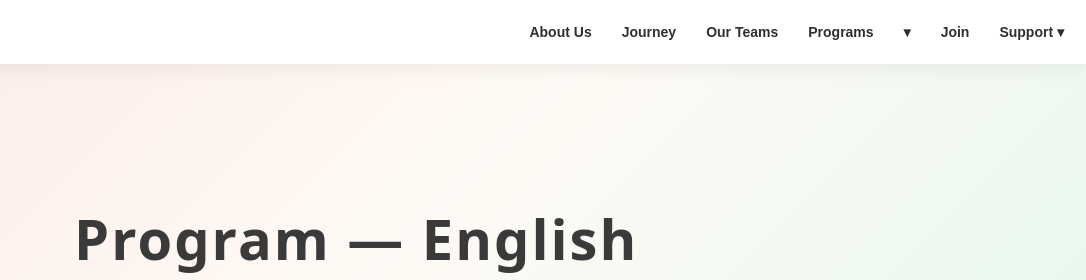
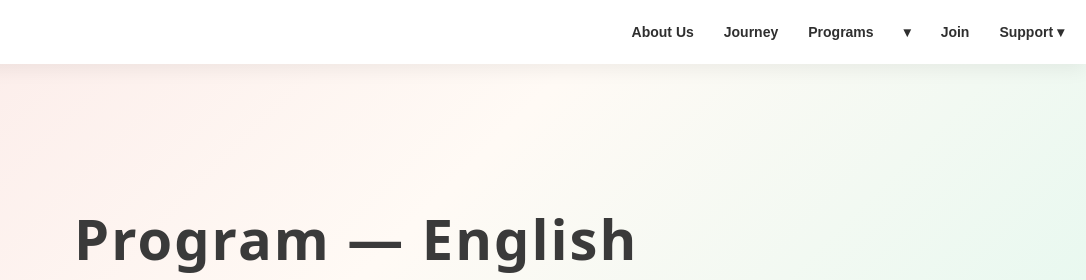
Before and after one commit to futurereadyvn/futurereadyvn, a plain HTML site: page en/program_english.html in a window 1280 px wide. Shown: the top 280 px of the page, 194-1280 px from the left. Drawn offline with Linux system fonts and the light colour scheme.

Commit message:
Update program_english.html

```diff
--- a/en/program_english.html
+++ b/en/program_english.html
@@ -34,7 +34,7 @@ body{margin:0;font-family:Montserrat,system-ui,-apple-system,Segoe UI,Roboto,Hel
   <a class="brand" href="../english.html"><img src="../assets/logo_FutureReadyVietnam.svg" alt="FRV"></a>
   <nav class="nav">
     <a href="about.html">About Us</a><a href="journey.html">Journey</a>
-     <a class="nav-link" href="../ourteam.html">Our Teams</a>
+
     <a href="programs.html">Programs</a><div class="dropdown" data-dropdown><button type="button">▾</button>
       <div class="dropdown-menu">
         <a href="program_music.html">Music</a><a href="program_science.html">Science</a>
```
